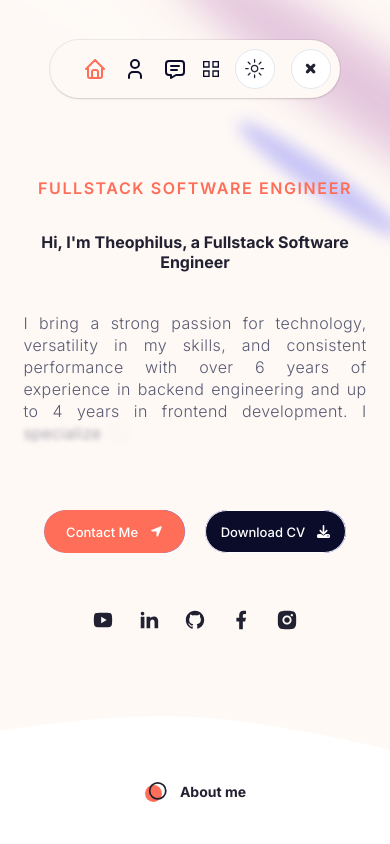
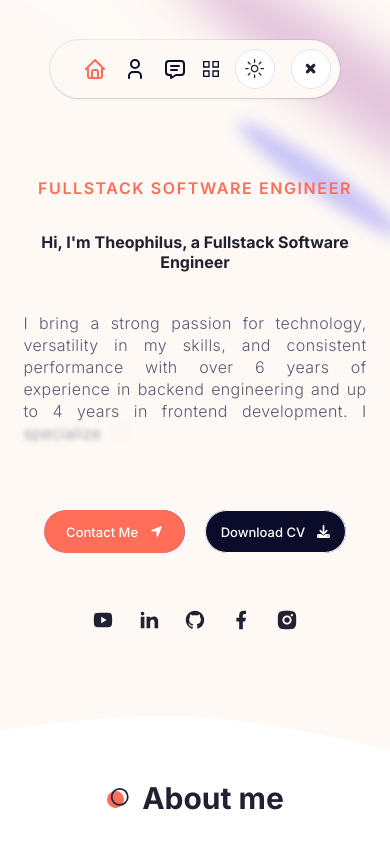
Before and after one commit to TheSoftNode/personal-portfolio, a Next.js app: page / in a window 390 px wide. Shown: the top 844 px of the page. Built offline with nearby package versions, Linux system fonts and the light colour scheme.

Commit message:
More styling

```diff
--- a/app/globals.css
+++ b/app/globals.css
@@ -103,7 +103,7 @@
   }
 
   .section-title {
-    @apply text-xs xs:text-sm sm:text-xl md:text-3xl font-bold relative w-max flex flex-wrap items-center justify-between gap-x-3 before:bg-dots_light before:dark:bg-dots_dark before:bg-no-repeat before:bg-center before:w-[24px] before:h-[24px];
+    @apply sm:text-xl md:text-3xl font-bold relative w-max flex flex-wrap items-center justify-between gap-x-3 before:bg-dots_light before:dark:bg-dots_dark before:bg-no-repeat before:bg-center before:w-[24px] before:h-[24px];
   }
 
   .badge {
--- a/components/About.tsx
+++ b/components/About.tsx
@@ -202,7 +202,7 @@ const About = (props: Props) =>
   return (
     <section className="xl:h-[860px]  dark:pt-10 pb-10 xl:py-24 md:px-10 px-3">
       <div className="container xl:w-full">
-        <h2 className="section-title mb-10 xl:mb-16 text-center mx-auto">
+        <h2 className="section-title !text-3xl mb-10 xl:mb-16 text-center mx-auto">
           About me
         </h2>
         <div className="flex flex-col xl:flex-row">
--- a/components/Services.tsx
+++ b/components/Services.tsx
@@ -52,7 +52,7 @@ const Services = (props: Props) =>
     <>
     <section className="mb-20 sm:w-[80%] mx-auto mt-10 xl:mb-36">
       <div className="container mx-auto">
-        <div className="section-title mb-24 xl:mb-24 text-center mx-auto">
+        <div className="section-title !text-3xl mb-24 xl:mb-24 text-center mx-auto">
           My Services
         </div>
         {/* grid items */}
```
